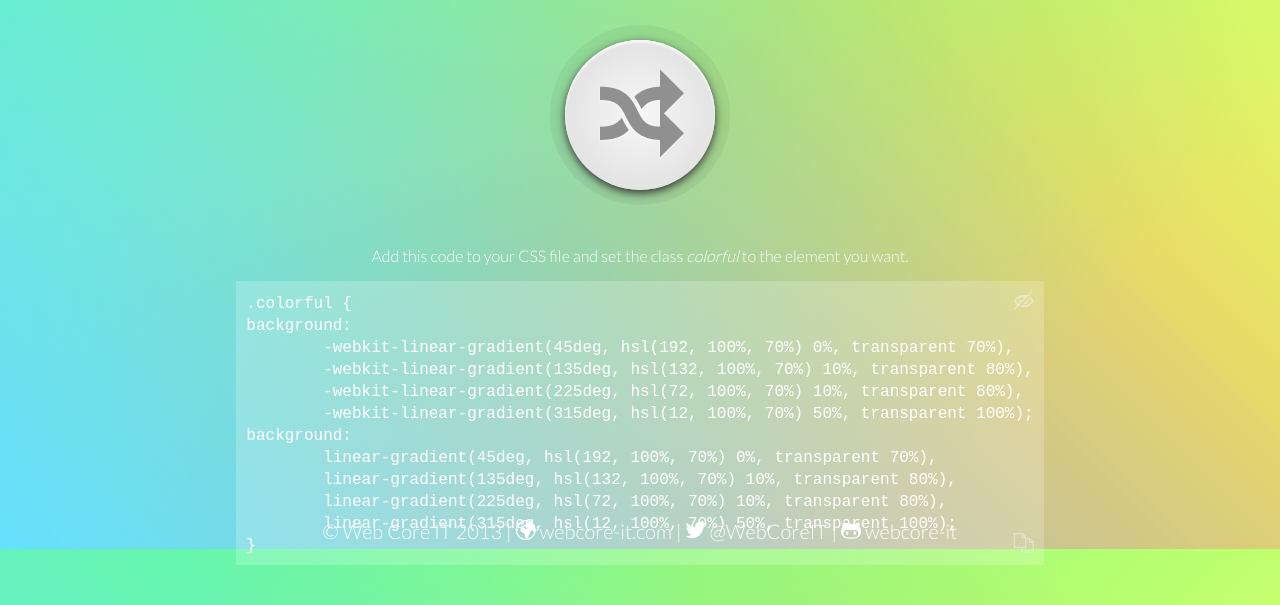
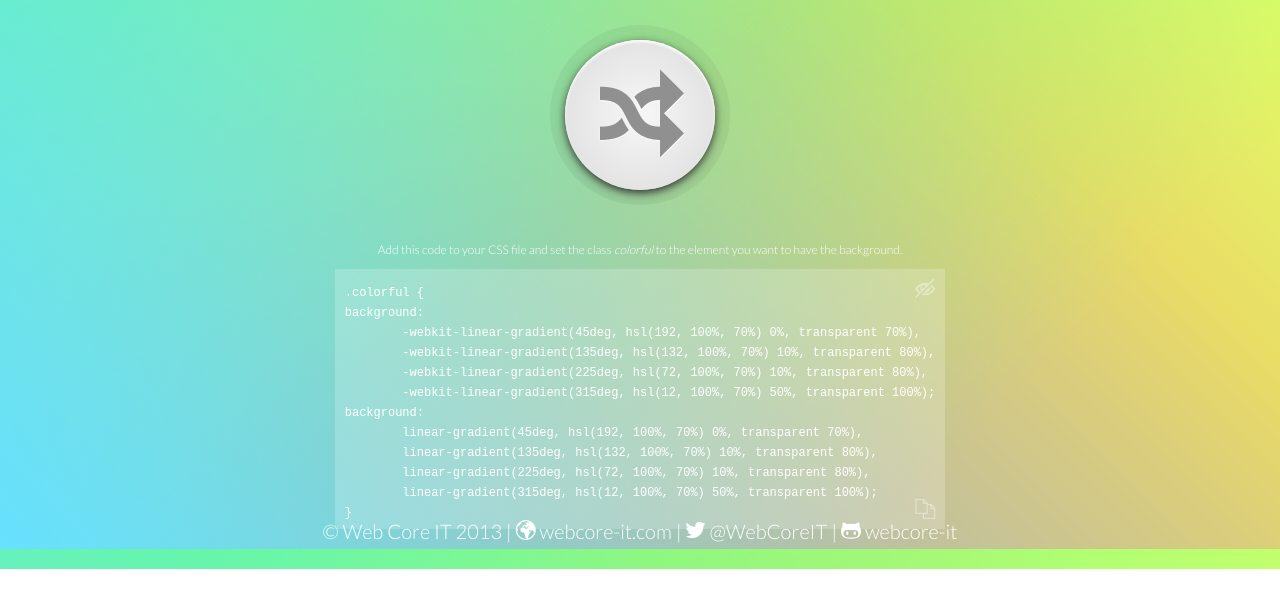
Before and after one commit to victorperin/colorful-background, a website: page src/website/index.html in a window 1280 px wide. Shown: the part 251-856 px from the top of the page. After the commit the page ends 820 px from the top, so only its background shows below. Drawn offline with nearby package versions, Linux system fonts and the light colour scheme; files that its build step writes are made by us from their sources.

```diff
--- a/src/website/css/style.css
+++ b/src/website/css/style.css
@@ -146,7 +146,7 @@
 }
 
 .code-box p {
-    font-size: 0.8em;
+    font-size: 0.6em;
 }
 
 pre {
@@ -159,7 +159,8 @@
 }
 
 code {
-    font-size: 0.8em;
+    font-size: 0.6em;
+    line-height: 1em;
 }
 
 pre a {
--- a/src/website/index.html
+++ b/src/website/index.html
@@ -16,7 +16,7 @@
 	</section>
 
 	<section class="code-box">
-	    <p>Add this code to your CSS file and set the class <em>colorful</em> to the element you want.</p>
+	    <p>Add this code to your CSS file and set the class <em>colorful</em> to the element you want to have the background.</p>
 	    <pre><a href="#" title="Hide code box" class="icon hide-code">H</a><code></code><a href="#" title="Copy code" class="icon copy-code">C</a></pre>
 
 	</section>
```
Also changed, not shown: index.html (+1 -1 lines), css/style.min.css.
